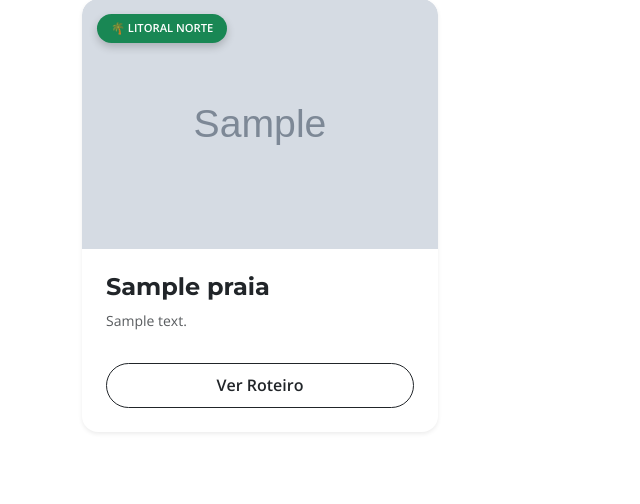
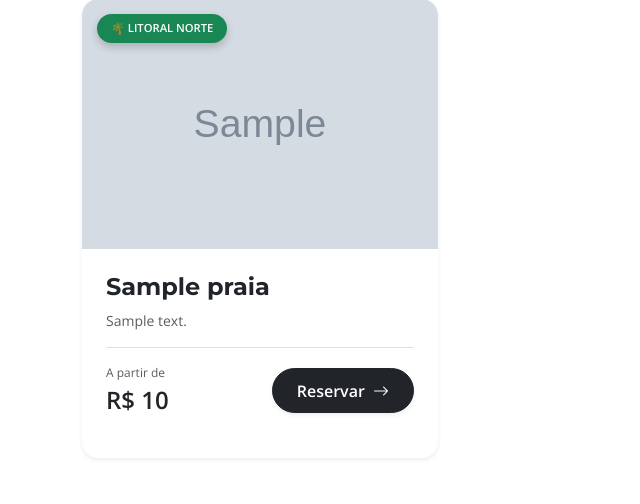
Before and after one commit to johnvictoral/maceio_tour, a Django app: page / in a window 1280 px wide. Shown: the part 970-1474 px from the top of the page, without its empty margins (0-640 px from the left). Run offline with Django 5.2, Linux system fonts and the light colour scheme; tables that the repository leaves empty hold one stand-in row (values such as "Sample post"); grey boxes marked "Sample" are stand-in pictures; parts of the project's set-up code (start-up, migrations or seed data) failed here and were passed over; some libraries are stand-ins or nearby versions.

Commit message:
mudanca nos cardss

```diff
--- a/core/templates/core/home.html
+++ b/core/templates/core/home.html
@@ -117,7 +117,18 @@
             <div class="card-body p-4 d-flex flex-column">
               <h4 class="card-title fw-bold mb-2">{{ praia.nome }}</h4>
               <p class="card-text text-muted small flex-grow-1">{{ praia.descricao_curta|truncatechars:100 }}</p>
-              <div class="d-grid mt-3"><a href="{% url 'detalhe_praia' slug=praia.slug %}" class="btn btn-outline-dark rounded-pill fw-bold">Ver Roteiro</a></div>
+
+              <div class="mt-auto pt-3 border-top">
+                  <div class="d-flex justify-content-between align-items-center mb-3">
+                      <div>
+                          <small class="text-muted d-block" style="font-size: 0.75rem;">A partir de</small>
+                          <span class="fw-bold text-dark fs-4">R$ {{ praia.valor|floatformat:0 }}</span>
+                      </div>
+                      <a href="{% url 'detalhe_praia' slug=praia.slug %}" class="btn btn-dark rounded-pill px-4 fw-bold shadow-sm">
+                          Reservar <i class="bi bi-arrow-right ms-1"></i>
+                      </a>
+                  </div>
+              </div>
             </div>
           </div>
         </div>
```
